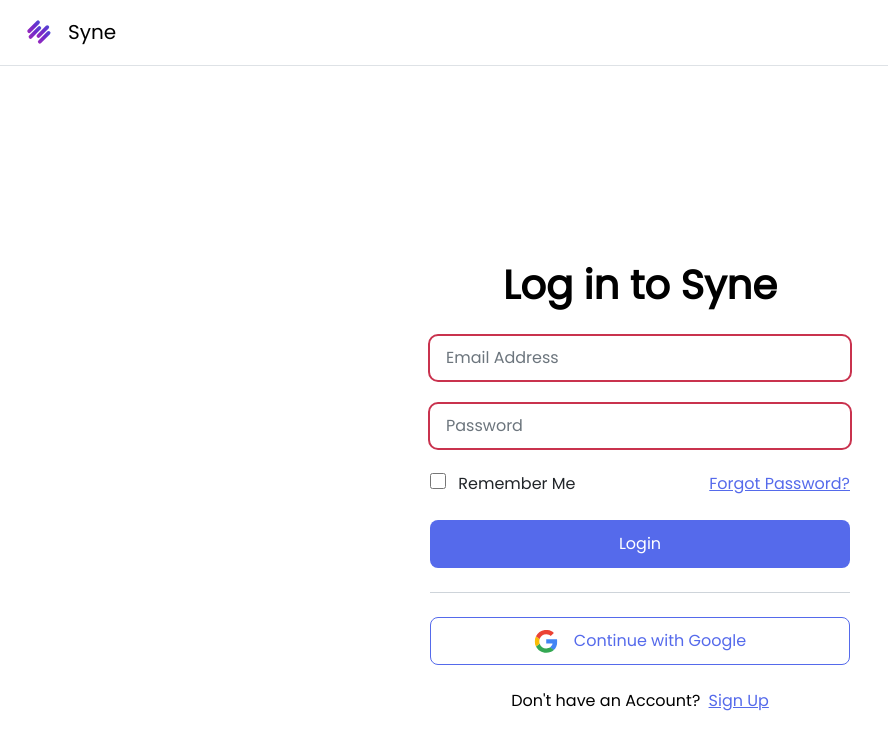
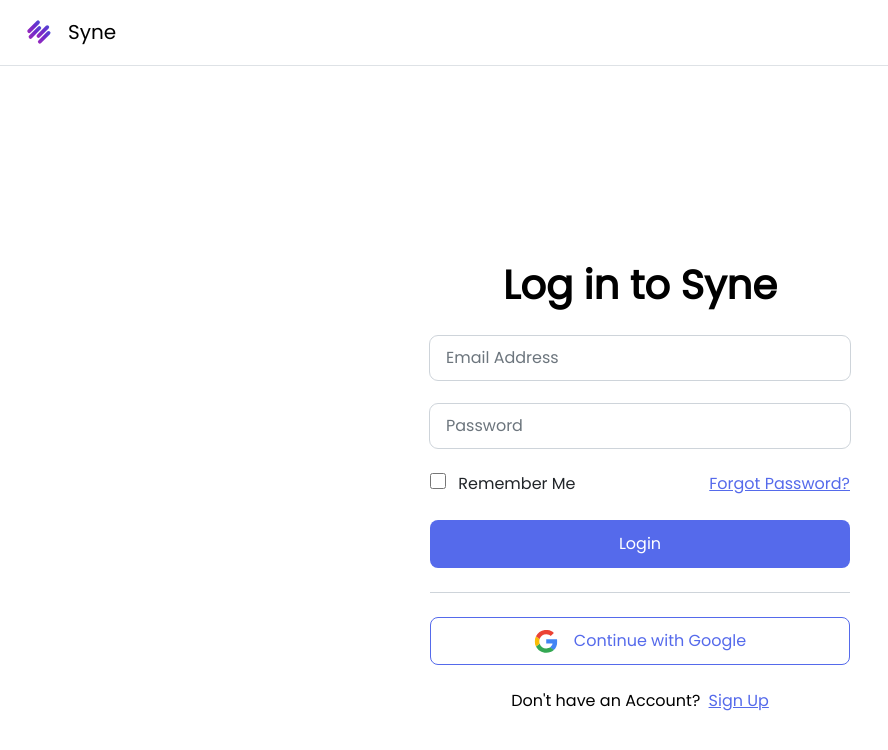
Before and after one commit to jeannyinthelamp/sycamore.ai, a React (Create React App) app: page /login in a window 1280 px wide. Shown: the top 750 px of the page, without its empty margins (0-888 px from the left). Built offline with nearby package versions, Linux system fonts and the light colour scheme.

Commit message:
add required attribute to input forms, update comments, add text elements for incorrect password / usernames

```diff
--- a/src/Pages/Login/Login.js
+++ b/src/Pages/Login/Login.js
@@ -50,21 +50,32 @@ const Login = () => {
             <input
               type='text'
               placeholder='Email Address'
-              className={`w-[100%] py-[10px] px-[16px] font-Poppins font-normal text-[16px] leading-[24px text-[#6C757D] placeholder-[#6C757D] outline outline-[1px] outline-[#CED4DA] rounded-lg ${detectBrowser} ${errorStyling}`}
+              required
+              className={`w-[100%] py-[10px] px-[16px] font-Poppins font-normal text-[16px] leading-[24px text-[#6C757D] placeholder-[#6C757D] outline outline-[1px] outline-[#CED4DA] rounded-lg ${detectBrowser} `}
             />
+            {/* //! add state to trigger incorrect password / email style changes */}
+            <p className='hidden mt-[-20px] font-Poppins font-normal text-[14px] text-[#c9324e] leading-[21px]'>
+              Invalid email address.
+            </p>
             <div className='password-input-wrapper relative'>
               <input
                 id='passwordInput'
                 type='password'
+                required
                 placeholder='Password'
-                className={`w-[100%] py-[10px] px-[16px] font-Poppins font-normal text-[16px] leading-[24px text-[#6C757D] placeholder-[#6C757D] outline outline-[1px] outline-[#CED4DA] rounded-lg ${detectBrowser} ${errorStyling}  `}
+                className={`w-[100%] py-[10px] px-[16px] font-Poppins font-normal text-[16px] leading-[24px text-[#6C757D] placeholder-[#6C757D] outline outline-[1px] outline-[#CED4DA] rounded-lg ${detectBrowser}  `}
                 onChange={() => {
                   //get the value of the input field.
                   checkPasswordInput();
                 }}
               />
+              {/* //! add state to trigger incorrect password / email style changes */}
+
+              <p className='hidden mt-[2px] font-Poppins font-normal text-[14px] text-[#c9324e] leading-[21px]'>
+                You have entered the wrong password.
+              </p>
               <img
-                className={`absolute top-[35%] right-[17px] w-[22px] h-[15px] ${
+                className={`absolute top-[15px] right-[17px] w-[22px] h-[15px] ${
                   eyeVisible ? "" : "hidden"
                 }`}
                 src={eye}
```
